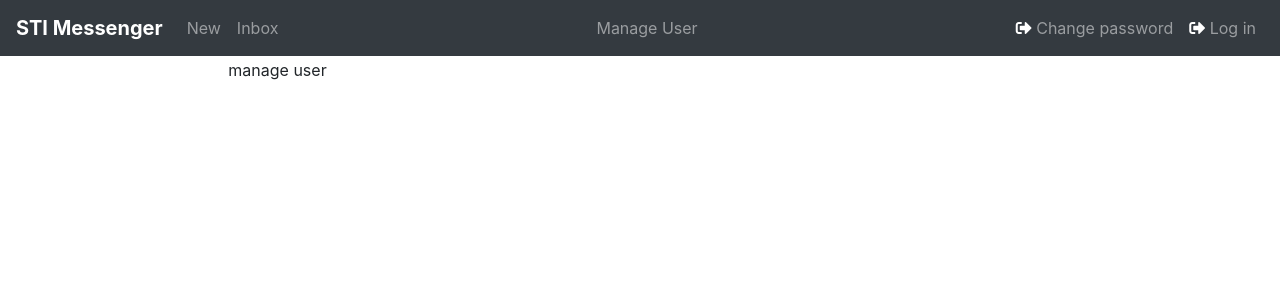
After one commit to petitRastignac/STI_projet2, a Flask app: page /manageUser in a window 1280 px wide. The commit adds this page. Shown: the top 300 px of the page. Run offline with Flask 2, Linux system fonts and the light colour scheme; some libraries are stand-ins or nearby versions.

Commit message:
add manage user

```diff
--- /dev/null
+++ b/messenger/templates/manageUser.html
@@ -0,0 +1,12 @@
+{% extends 'base.html' %}
+{% block body %}
+
+<div class="container-fluid">
+    <div class="row">
+        <div class="col col-md-8 offset-md-2 mt-2">
+            manage user
+        </div>
+    </div>
+</div>
+
+{% endblock %}
--- a/messenger/templates/nav.html
+++ b/messenger/templates/nav.html
@@ -13,6 +13,11 @@
             </li>
             <li class="nav-item">
                 <a class="nav-link" href="/inbox">Inbox</a>
+            </li>
+        </ul>
+        <ul class="navbar-nav mr-auto">
+            <li class="nav-item">
+                <a class="nav-link" href="/manageUser">Manage User</a>
             </li>
         </ul>
         <ul class="navbar-nav">
--- a/messenger/views.py
+++ b/messenger/views.py
@@ -20,6 +20,13 @@ def new():
         'new.html'
     )
 
+@APP.route('/manageUser')
+def manageUser():
+    # TODO only show if admin
+    return render_template(
+        'manageUser.html'
+    )
+
 @APP.route('/changePassword')
 def changePassword():
     # TODO condition si déjà login->changePassword sinon->login
```
